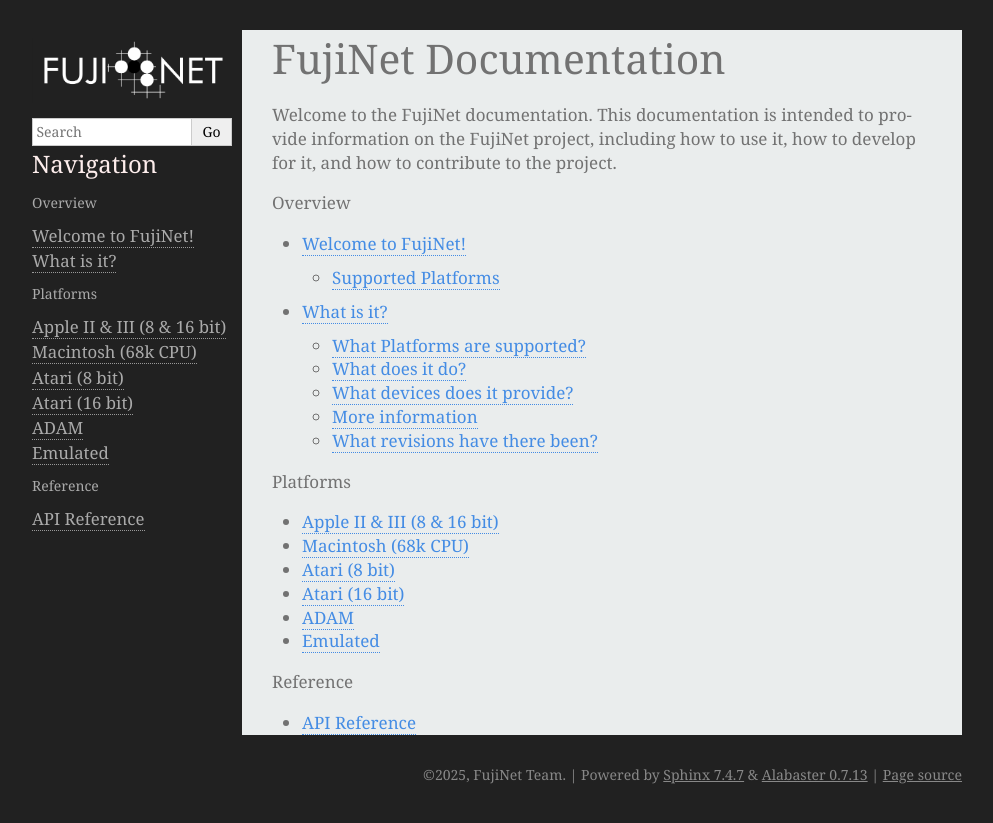
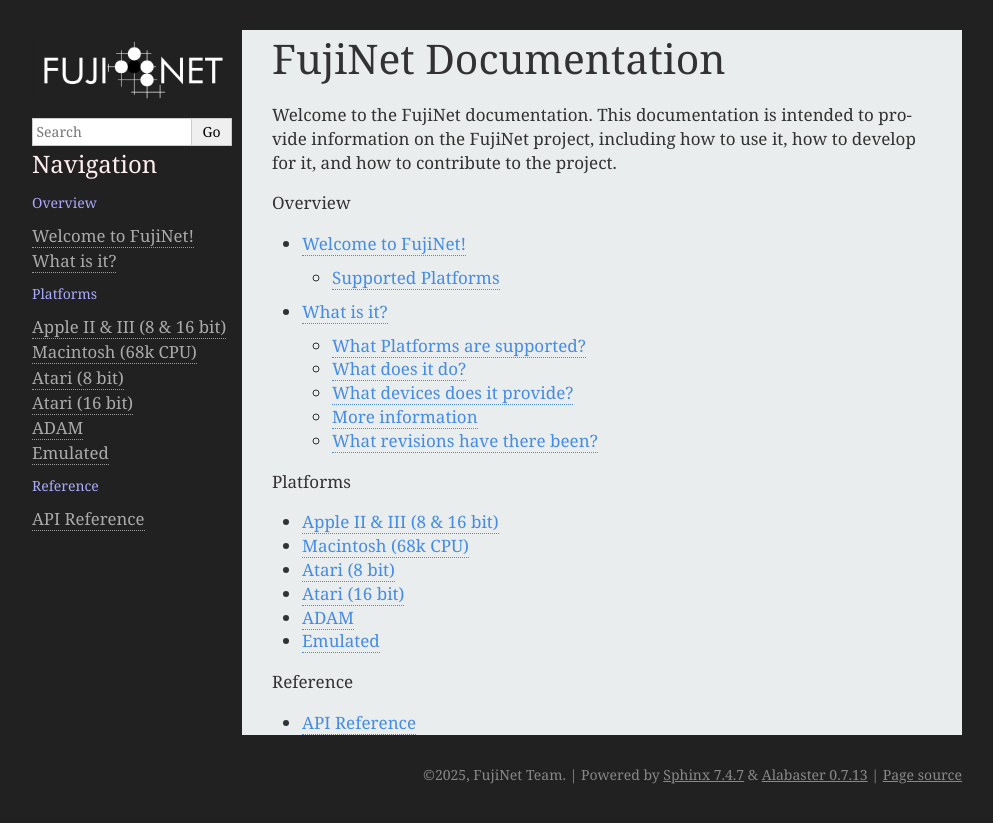
Before and after one commit to benjamink/test-sphinx-docs, a Sphinx documentation site: the page built from docs/index.rst, in a window 1280 px wide. Shown: the top 823 px of the page, without its empty margins (148-1141 px from the left). Built offline with Sphinx 7.4.7, drawn with Linux system fonts in a browser that asks for light colours.

Commit message:
update theme

```diff
--- a/docs/conf.py
+++ b/docs/conf.py
@@ -30,10 +30,10 @@
   'base_bg': '#212121',
   'body_bg': ' #eaeded',
   'base_text': '#cccccc',
-  'body_text': '#727272',
+  'body_text': '#323232',
   'link': '#448CE4',
   'sidebar_header': '#fdedec',
-  'sidebar_text': '#aaaaaa',
+  'sidebar_text': '#aaaaff',
   'sidebar_link': '#aaaaaa',
   'sidebar_list': '#ffffff',
 }
```
